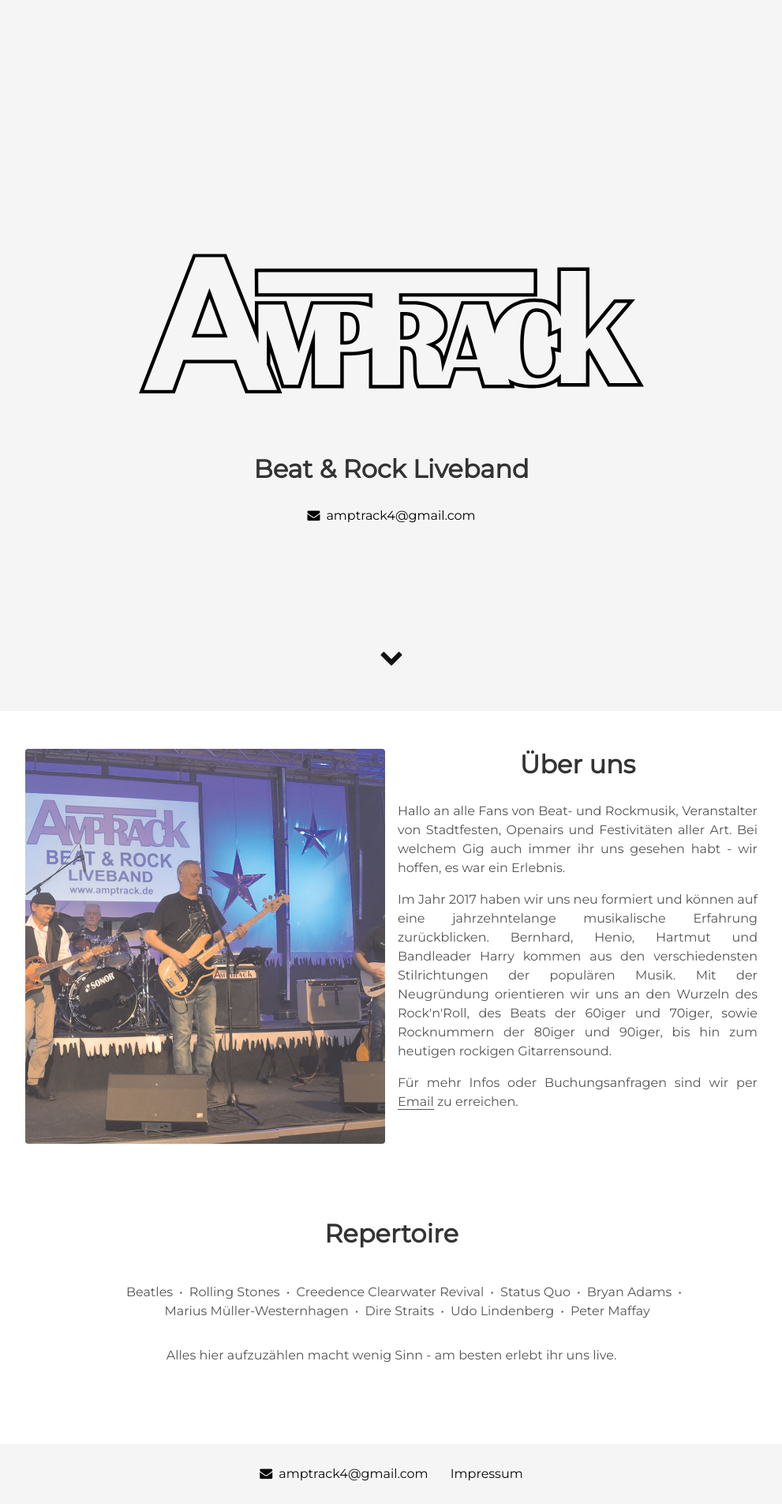
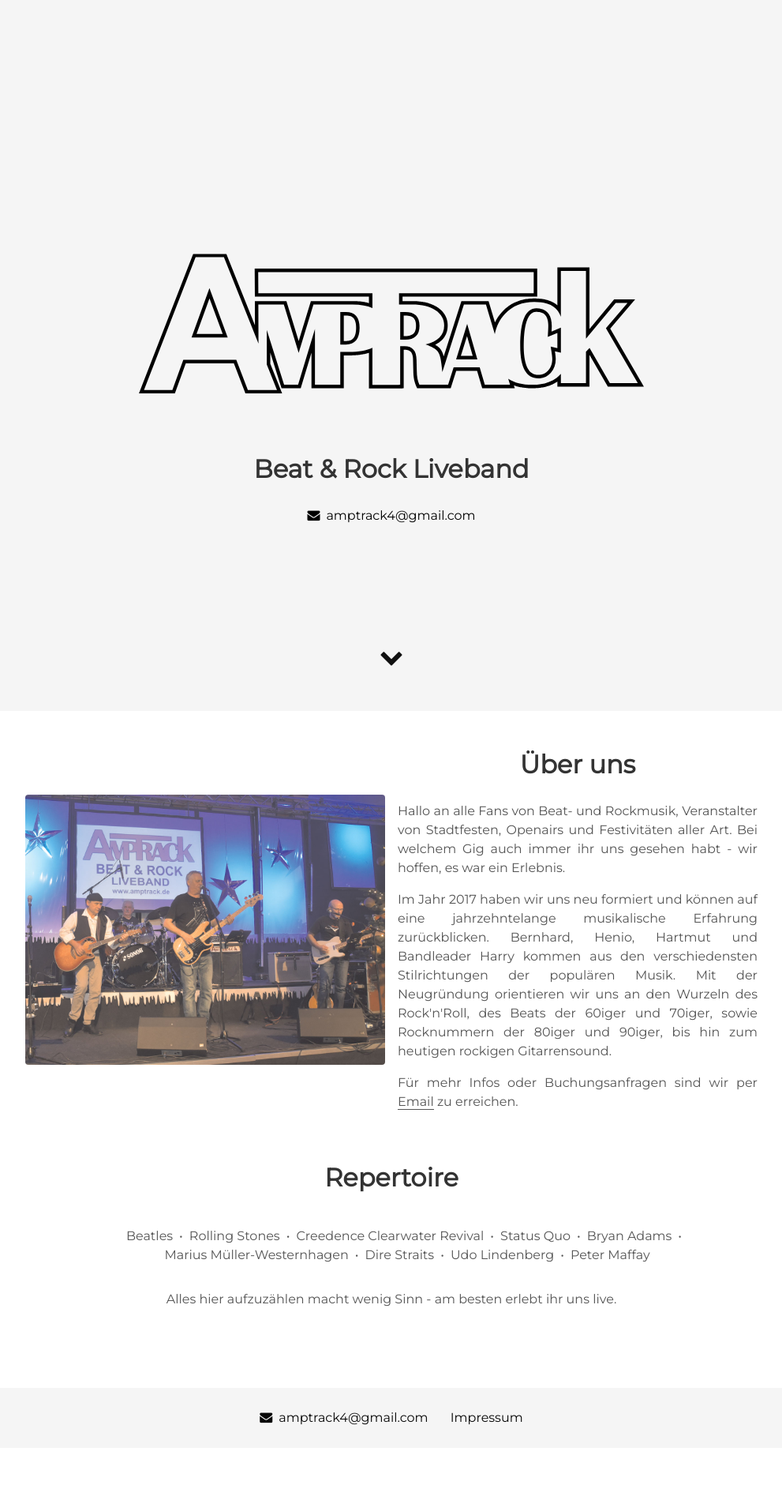
Before and after one commit to sobala-werbung/amptrack, a Jekyll site: the page built from index.html, in a window 1280 px wide. Shown: the whole page at 79% size, without its empty margins (144-1135 px from the left). Built offline with Jekyll 4.4.1, drawn with Linux system fonts in a browser that asks for light colours; after the commit the page ends 1833 px from its top, so only the background shows below that.

Commit message:
Do not crop band picture

```diff
--- a/_sass/_about.scss
+++ b/_sass/_about.scss
@@ -35,10 +35,15 @@
   img {
     height: auto;
     object-fit: cover;
+    position: relative;
+    top: 0;
+    transform: translateY(0);
     width: 100%;
 
     @media only screen and (min-width: $cut) {
-      height: 500px;
+      position: relative;
+      top: 50%;
+      transform: translateY(-50%);
     }
   }
 
```
